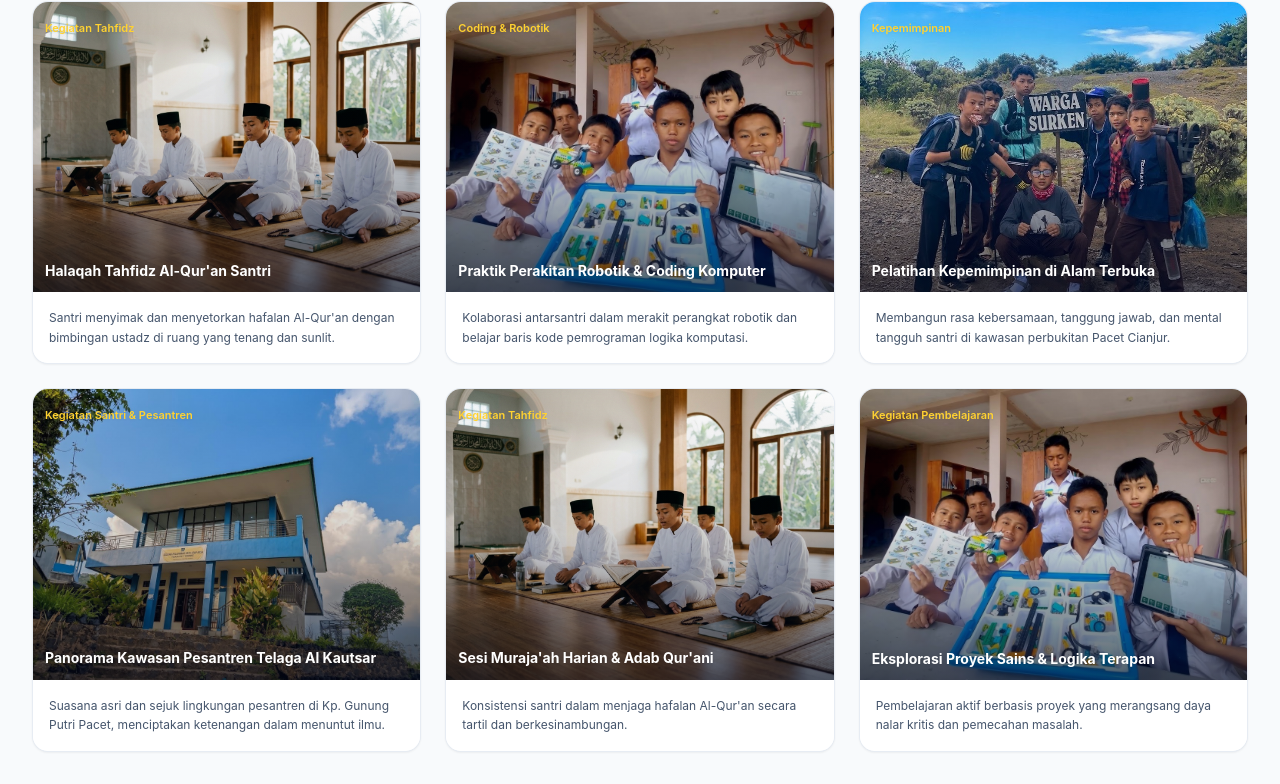
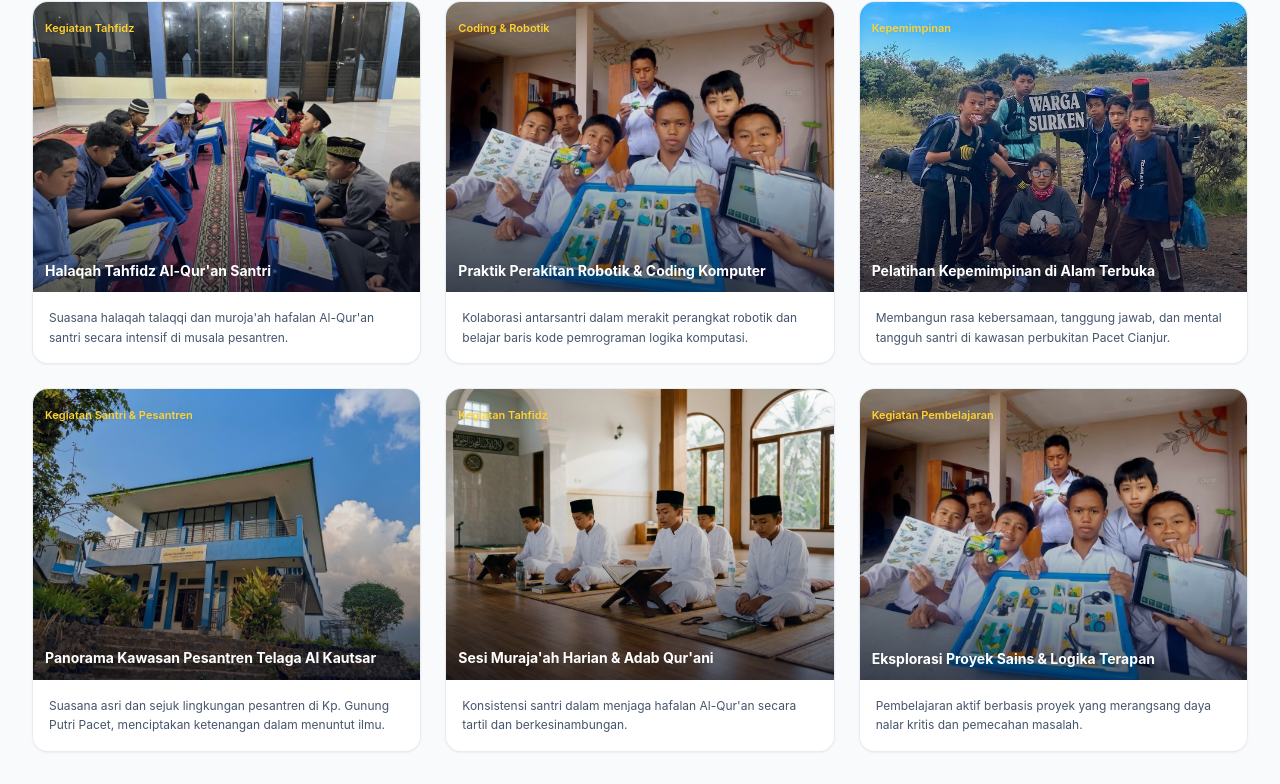
Before and after one commit to faridmihsan-lang/website-ppdb, a React (Vite) app: page / in a window 1280 px wide. Shown: the part 7167-7951 px from the top of the page. Built offline with nearby package versions, Linux system fonts and the light colour scheme.

Commit message:
update: ganti foto halaqah tahfidz di galeri kegiatan dengan foto suasana halaqah santri

```diff
--- a/src/data/schoolData.ts
+++ b/src/data/schoolData.ts
@@ -6,6 +6,7 @@ import tahfidzOutdoorImg from '../assets/images/santri_tahfidz_outdoor.jpg';
 import codingImg from '../assets/images/santri_coding_robotics_team.jpg';
 import leadershipImg from '../assets/images/santri_leadership_surken_cropped.jpg';
 import englishImg from '../assets/images/santri_english_class.jpg';
+import halaqahTahfidzGaleriImg from '../assets/images/santri_halaqah_tahfidz_galeri.jpg';
 
 export const INSTITUTION_INFO = {
   name: "Pesantren Tahfidz Telaga Al Kautsar",
@@ -228,8 +229,8 @@ export const GALLERY_ITEMS: GalleryItem[] = [
     title: "Halaqah Tahfidz Al-Qur'an Santri",
     category: "tahfidz",
     categoryLabel: "Kegiatan Tahfidz",
-    image: tahfidzImg,
-    caption: "Santri menyimak dan menyetorkan hafalan Al-Qur'an dengan bimbingan ustadz di ruang yang tenang dan sunlit."
+    image: halaqahTahfidzGaleriImg,
+    caption: "Suasana halaqah talaqqi dan muroja'ah hafalan Al-Qur'an santri secara intensif di musala pesantren."
   },
   {
     id: "gal-2",
```
Also changed, not shown: src/assets/images/santri_halaqah_tahfidz_galeri.jpg (added).
